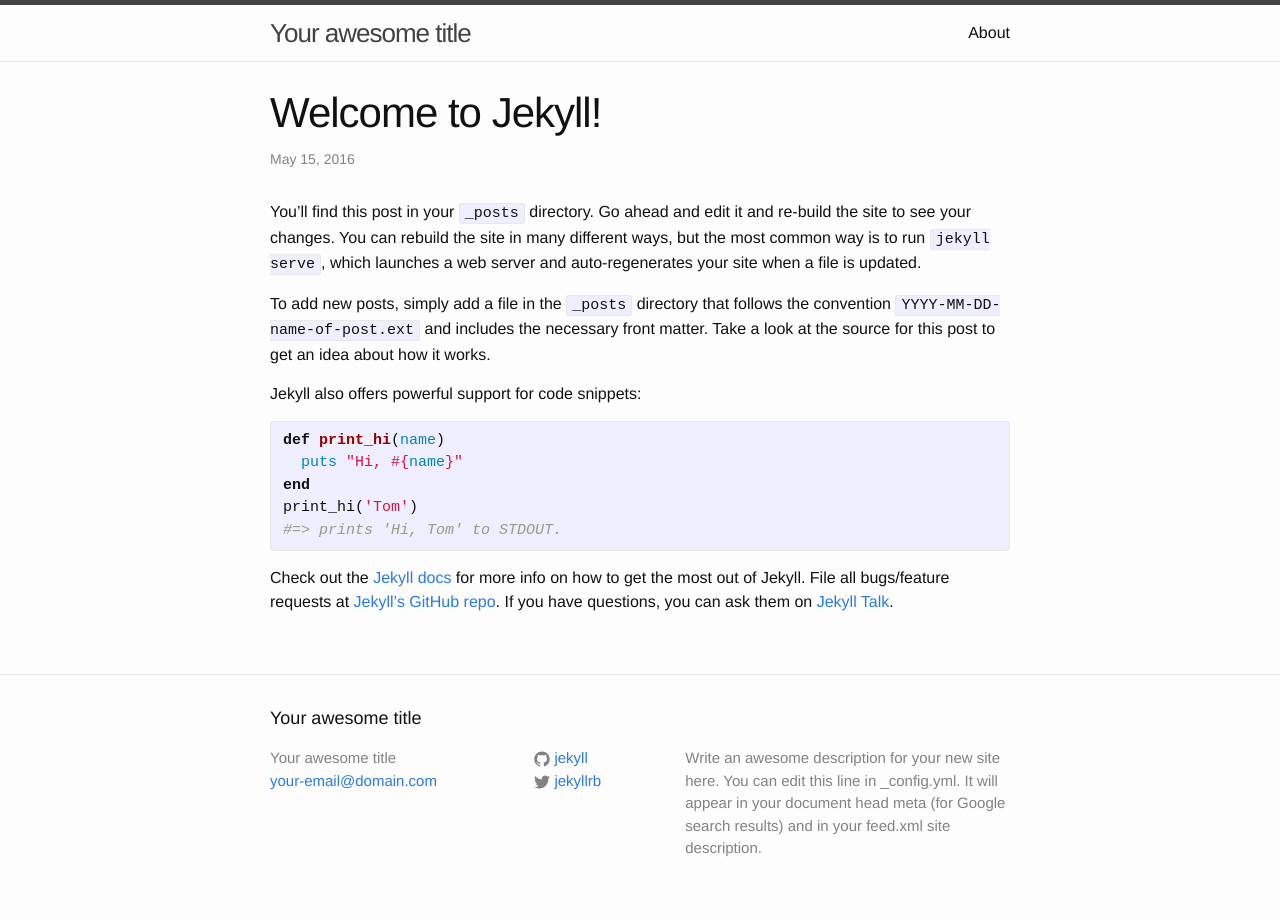
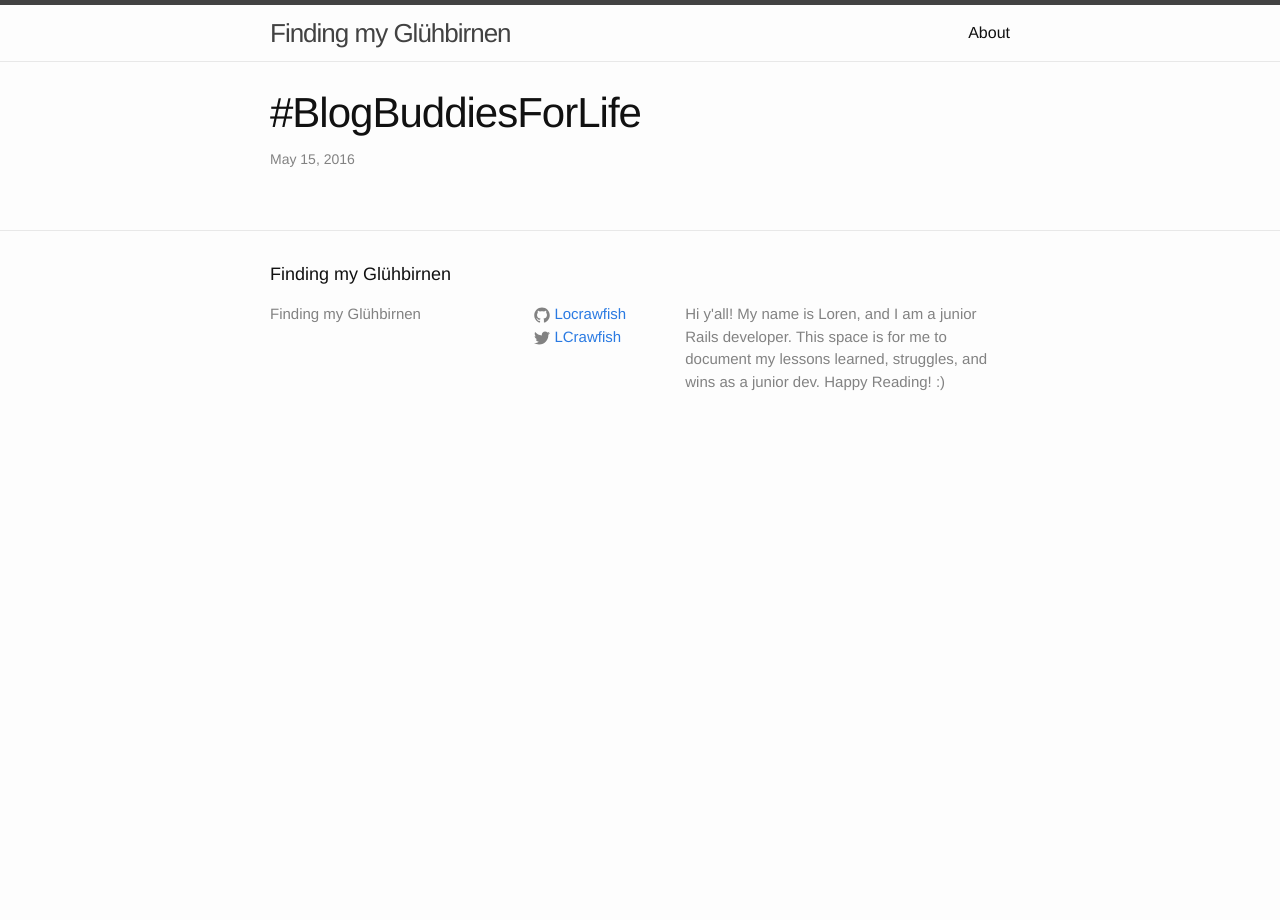
Before and after one commit to Locrawfish/BlogBuddieBlog, a Jekyll site: the page built from _posts/2016-05-15-welcome-to-jekyll.markdown, in a window 1280 px wide. Built offline with Jekyll 4.4.1, drawn with Linux system fonts in a browser that asks for light colours.

Commit message:
Add title, about, and other info to site.

```diff
--- a/_config.yml
+++ b/_config.yml
@@ -6,16 +6,15 @@
 # 'jekyll serve'. If you change this file, please restart the server process.
 
 # Site settings
-title: Your awesome title
-email: your-email@domain.com
+title: Finding my Glühbirnen
+email:
 description: > # this means to ignore newlines until "baseurl:"
-  Write an awesome description for your new site here. You can edit this
-  line in _config.yml. It will appear in your document head meta (for
-  Google search results) and in your feed.xml site description.
+  Hi y'all! My name is Loren, and I am a junior Rails developer.
+  This space is for me to document my lessons learned, struggles, and wins as a junior dev. Happy Reading! :)
 baseurl: "" # the subpath of your site, e.g. /blog
 url: "http://yourdomain.com" # the base hostname & protocol for your site
-twitter_username: jekyllrb
-github_username:  jekyll
+twitter_username: LCrawfish
+github_username:  Locrawfish
 
 # Build settings
 markdown: kramdown
--- a/_posts/2016-05-15-welcome-to-jekyll.markdown
+++ b/_posts/2016-05-15-welcome-to-jekyll.markdown
@@ -1,25 +1,6 @@
 ---
 layout: post
-title:  "Welcome to Jekyll!"
+title:  "#BlogBuddiesForLife"
 date:   2016-05-15 19:58:35 -0400
 categories: jekyll update
 ---
-You’ll find this post in your `_posts` directory. Go ahead and edit it and re-build the site to see your changes. You can rebuild the site in many different ways, but the most common way is to run `jekyll serve`, which launches a web server and auto-regenerates your site when a file is updated.
-
-To add new posts, simply add a file in the `_posts` directory that follows the convention `YYYY-MM-DD-name-of-post.ext` and includes the necessary front matter. Take a look at the source for this post to get an idea about how it works.
-
-Jekyll also offers powerful support for code snippets:
-
-{% highlight ruby %}
-def print_hi(name)
-  puts "Hi, #{name}"
-end
-print_hi('Tom')
-#=> prints 'Hi, Tom' to STDOUT.
-{% endhighlight %}
-
-Check out the [Jekyll docs][jekyll-docs] for more info on how to get the most out of Jekyll. File all bugs/feature requests at [Jekyll’s GitHub repo][jekyll-gh]. If you have questions, you can ask them on [Jekyll Talk][jekyll-talk].
-
-[jekyll-docs]: http://jekyllrb.com/docs/home
-[jekyll-gh]:   https://github.com/jekyll/jekyll
-[jekyll-talk]: https://talk.jekyllrb.com/
--- a/index.html
+++ b/index.html
@@ -4,7 +4,7 @@ layout: default
 
 <div class="home">
 
-  <h1 class="page-heading">Posts</h1>
+  <h1 class="page-heading"> <i class="fa fa-lightbulb-o" aria-hidden="true"></i>Posts</h1>
 
   <ul class="post-list">
     {% for post in site.posts %}
```
Also changed, not shown: about.md (+7 -7 lines).
